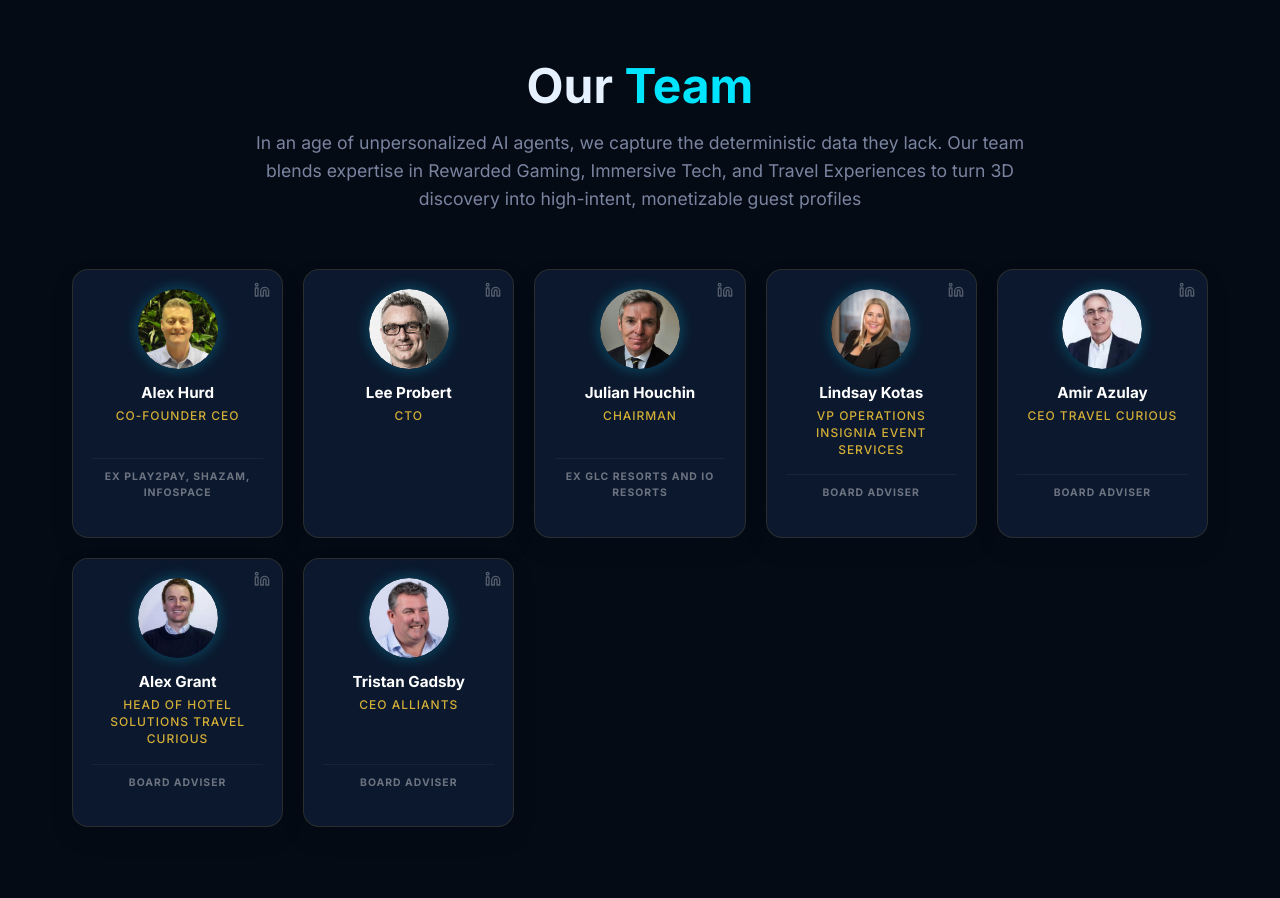
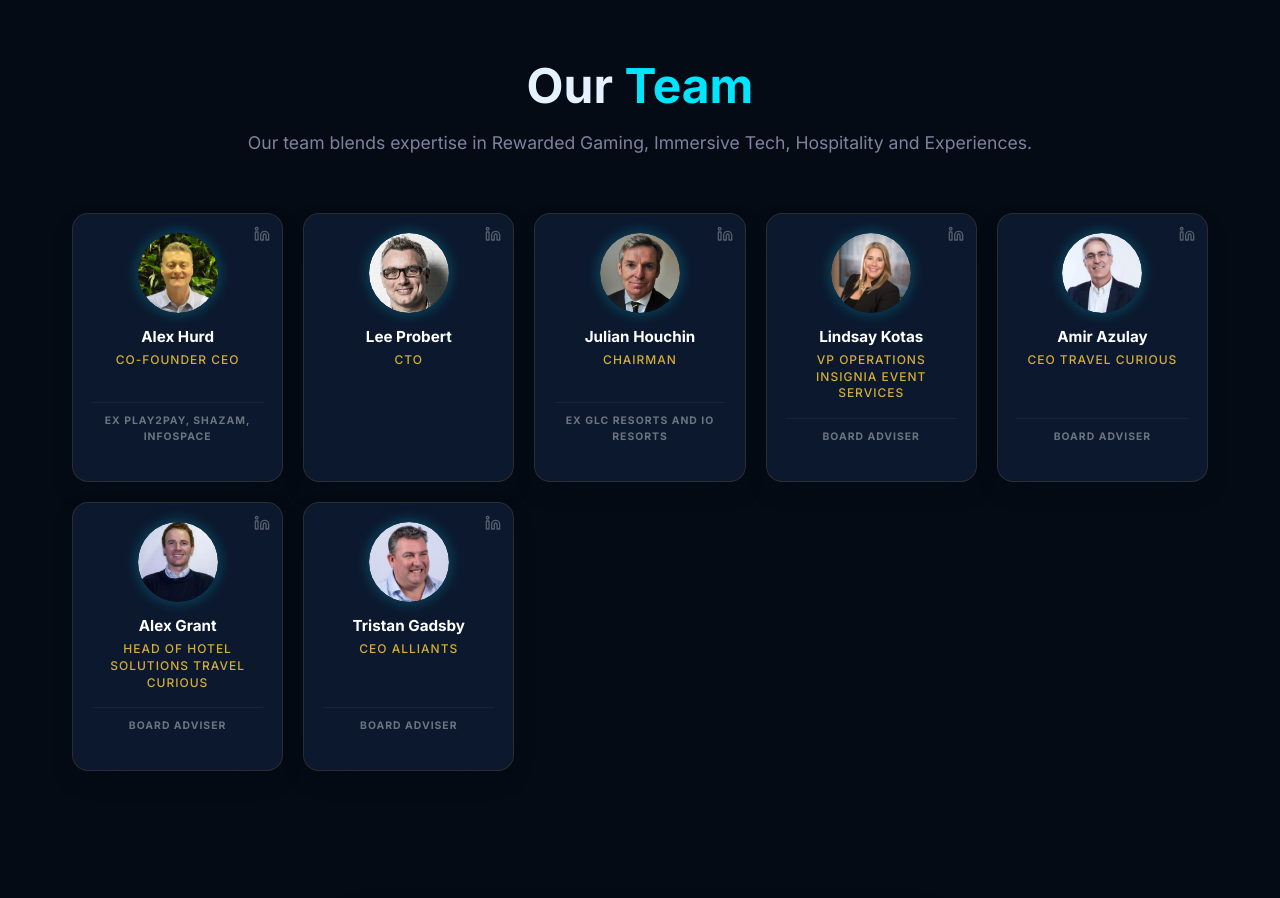
Before and after one commit to alexhurd-travelvrse/Travelvrse-website, a React (Vite) app: page / in a window 1280 px wide. Shown: the part 4420-5318 px from the top of the page. Built offline with nearby package versions, Linux system fonts and the light colour scheme.

Commit message:
refine TeamSection subtitle

```diff
--- a/src/components/TeamSection.jsx
+++ b/src/components/TeamSection.jsx
@@ -64,7 +64,7 @@ const TeamSection = () => {
                         Our <span className="text-cyan">Team</span>
                     </h2>
                     <p className="subtitle mx-auto max-w-2xl">
-                        In an age of unpersonalized AI agents, we capture the deterministic data they lack. Our team blends expertise in Rewarded Gaming, Immersive Tech, and Travel Experiences to turn 3D discovery into high-intent, monetizable guest profiles
+                        Our team blends expertise in Rewarded Gaming, Immersive Tech, Hospitality and Experiences.
                     </p>
                 </div>
 
```
Also changed, not shown: 1 other file (tests, documents, lock files or other folders).
